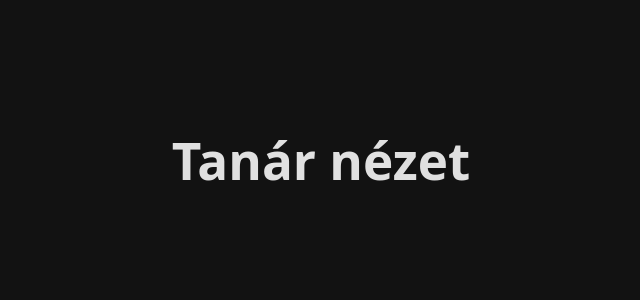
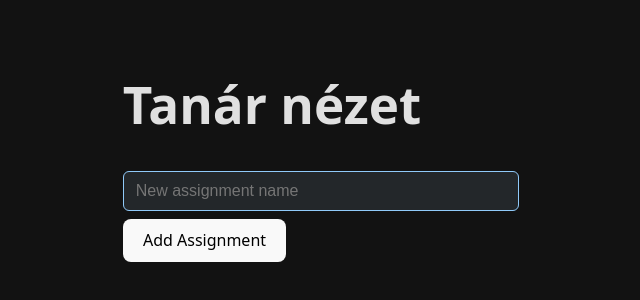
Before and after one commit to TMartin005/ZH_Upload_APP, a React (Vite) app in the folder Frontend/: page /teacher in a window 1280 px wide. Shown: the part 240-540 px from the top of the page, without its empty margins (319-959 px from the left). Built offline with nearby package versions, Linux system fonts and the light colour scheme.

Commit message:
Add assignment input and list to TeacherForm
Introduces an input field and button for adding new assignments, and displays the list of assignments.

```diff
--- a/Frontend/src/components/TeacherForm.tsx
+++ b/Frontend/src/components/TeacherForm.tsx
@@ -13,6 +13,18 @@ const TeacherForm: React.FC = () => {
   return (
     <div>
        <h1>Tanár nézet</h1>
+      <input
+        type="text"
+        value={newAssignment}
+        onChange={(e) => setNewAssignment(e.target.value)}
+        placeholder="New assignment name"
+      />
+      <button onClick={handleAddAssignment}>Add Assignment</button>
+      <ul>
+        {assignments.map((assignment, idx) => (
+          <li key={idx}>{assignment}</li>
+        ))}
+      </ul>
     </div>
   );
 };
```
